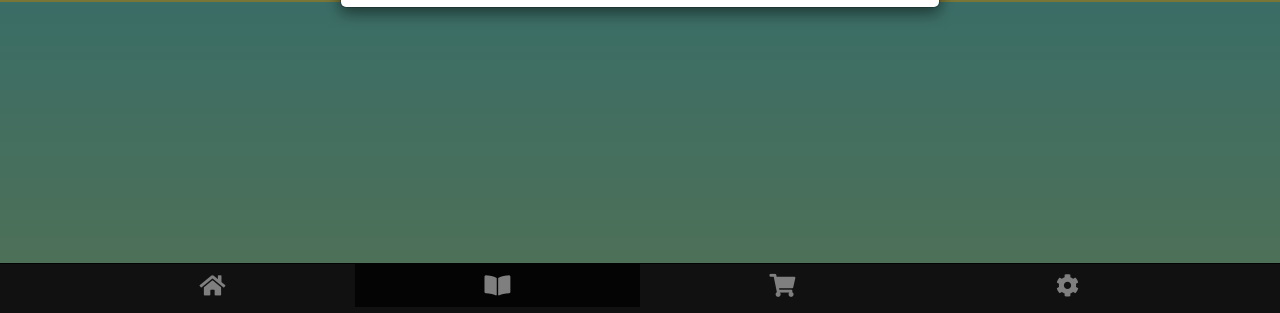
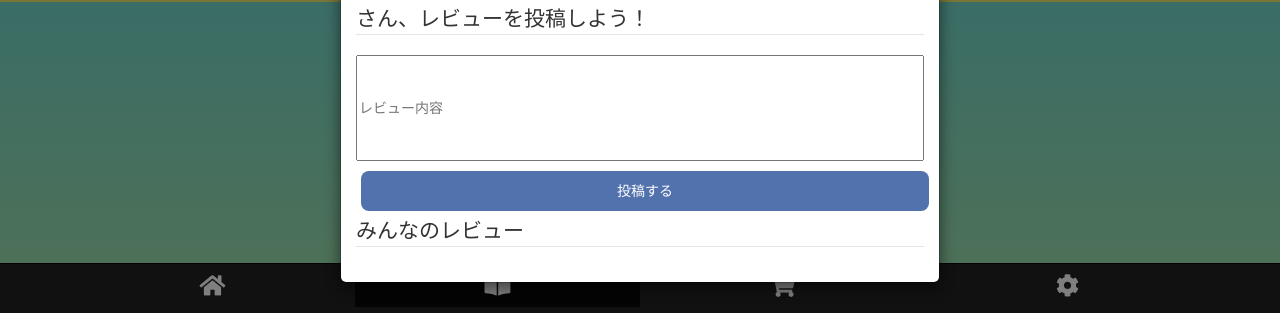
Before and after one commit to FunabikiKeisuke/Hack-U, a PHP site: page /kare.php in a window 1280 px wide, after a click that opens the changed part. Shown: the part 852-1165 px from the top of the page. Run offline with PHP 8.4, Linux system fonts and the light colour scheme; the visitor is signed in with stand-in values (Sample User, id 1); data that the repository does not hold is empty; some libraries are stand-ins or nearby versions.

Commit message:
レビュー投稿機能

```diff
--- a/kare.php
+++ b/kare.php
@@ -141,7 +141,7 @@ $posts = $db -> query('SELECT m.name,  p.* FROM members m, posts p WHERE m.id=p.
                                 <img src="img/img_01_01kare-raisu.jpg" style="width: 100%">
                             </div>
                             <p class="detail"></p>
-                        <!-- <form action="https://www.paypal.com/cgi-bin/webscr" method="post" target="_top">
+                        <form action="https://www.paypal.com/cgi-bin/webscr" method="post" target="_top">
                             <input type="hidden" name="cmd" value="_xclick">
                             <input type="hidden" name="business" value="adrian.rio.ristian@gmail.com">
                             <input type="hidden" name="lc" value="JP">
@@ -154,13 +154,13 @@ $posts = $db -> query('SELECT m.name,  p.* FROM members m, posts p WHERE m.id=p.
                             <input type="image" src="https://www.paypalobjects.com/ja_JP/JP/i/btn/btn_buynowCC_LG.gif" border="0" name="submit"
                                 alt="PayPal - オンラインでより安全・簡単にお支払い">
                             <img alt="" border="0" src="https://www.paypalobjects.com/en_US/i/scr/pixel.gif" width="1" height="1">
-                        </form> -->
+                        </form>
                         </div>
                         <div class="popup_div-bottom">
-                            <legend class="bottomcontent">レビューを投稿する</legend>
+                            <!-- <legend class="bottomcontent">レビューを投稿する</legend> -->
                             <form action="" method="post" name="myform">
-																<p><?php echo htmlspecialchars($member['name']); ?>さん、メッセージをどうぞ</p>
-                                <textarea placeholder="レビューを書こう！" cols="50" rows="5"></textarea>
+																<legend><?php echo htmlspecialchars($member['name']); ?>さん、レビューを投稿しよう！</legend>
+                                <textarea placeholder="レビュー内容" cols="50" rows="5"></textarea>
                                 <input type="submit" value="投稿する" class="mybutton" />
                             </form>
                             <div class="msg">
```
